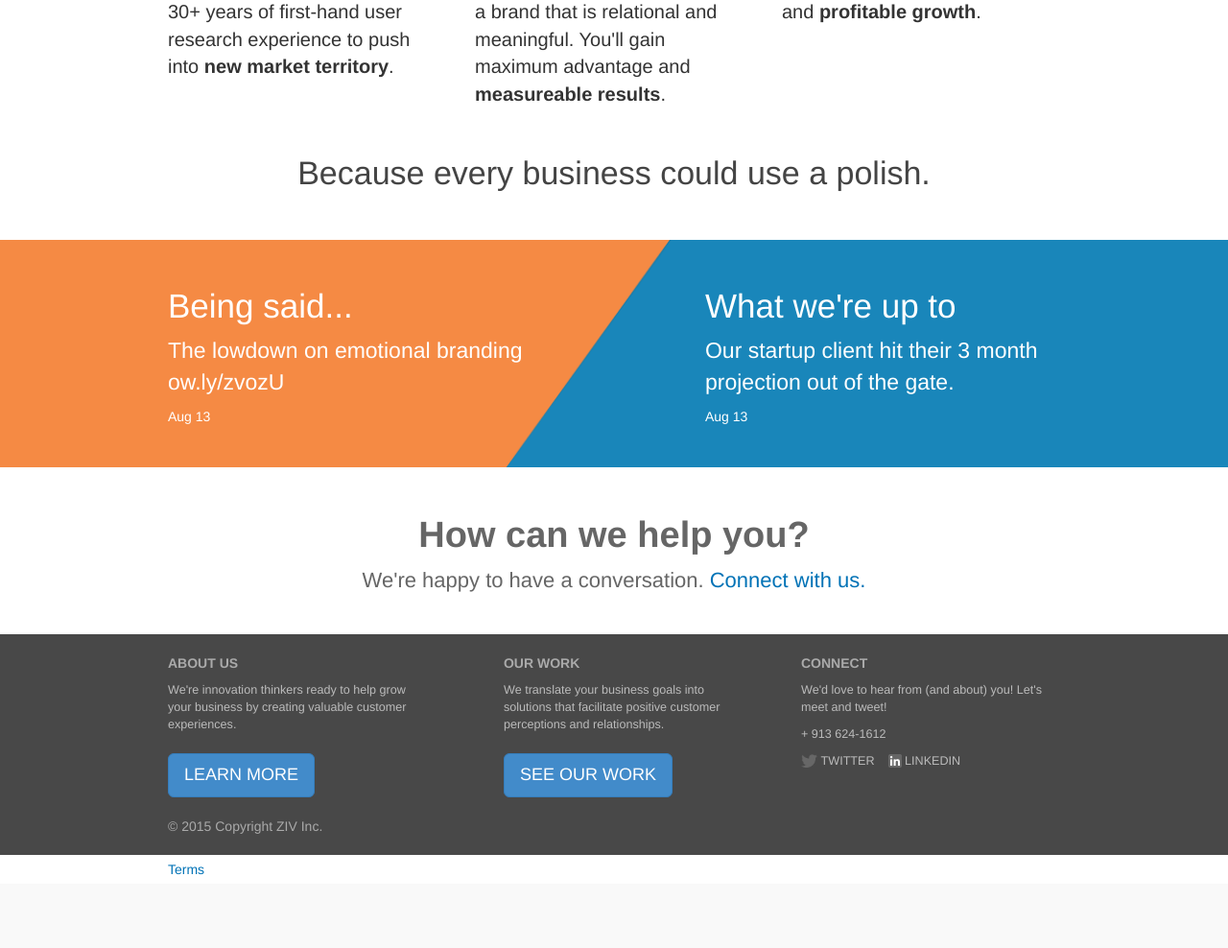
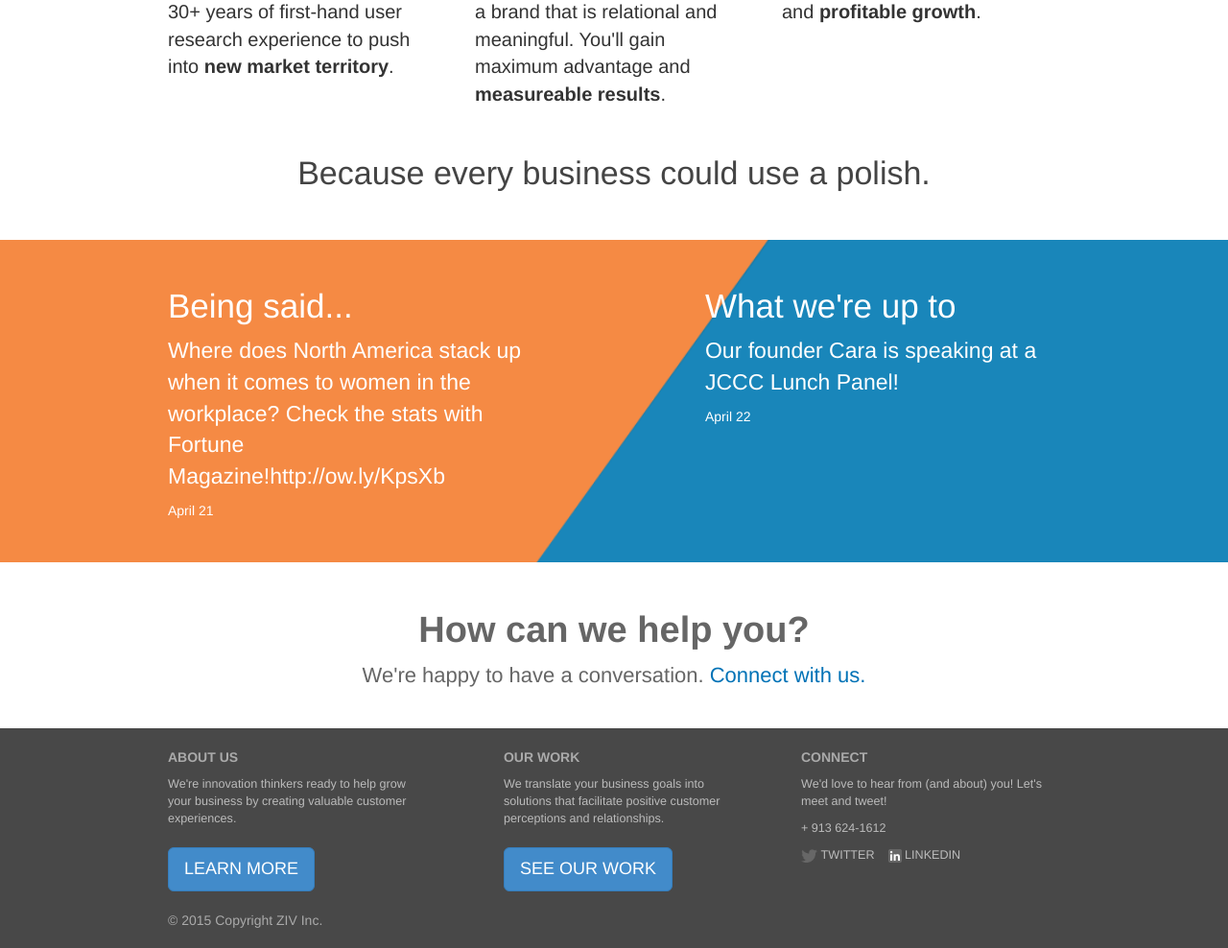
Before and after one commit to llovejoy/ziv, a PHP site: page / in a window 1280 px wide. Shown: the part 1211-2199 px from the top of the page at 96% size. Before the commit the page ends 2123 px from the top, so only its background shows below. Run offline with PHP 8.4, Linux system fonts and the light colour scheme.

Commit message:
Updating Twitter Callouts

```diff
--- a/index.php
+++ b/index.php
@@ -111,15 +111,15 @@
 			<div class="container">
 				<div class="row">
 					<div class="col-sm-5">
-						<h1 style="font-size: 35px;">Being said...</h1>
-						<p style="font-size: 23px;">The lowdown on emotional branding <a href="http://ow.ly/zvozU" style="color: white;">ow.ly/zvozU</a>
-							<br><small style="font-size: 14px;">Aug 13</small>
+                        <h1 style="font-size: 35px;"><a href="https://twitter.com/letsziv" style="color: white;">Being said...</a></h1>
+						<p style="font-size: 23px;">Where does North America stack up when it comes to women in the workplace? Check the stats with Fortune Magazine!<a href="http://ow.ly/KpsXb" style="color: white;">http://ow.ly/KpsXb</a>
+							<br><small style="font-size: 14px;">April 21</small>
 						</p>
 					</div>
 					<div class="col-sm-5 col-sm-offset-2">
 						<h1 style="font-size: 35px;">What we're up to</h1>
-						<p style="font-size: 23px;">Our startup client hit their 3 month projection out of the gate.
-							<br><small style="font-size: 14px;">Aug 13</small>
+                        <p style="font-size: 23px;">Our founder Cara is speaking at a <a href="http://classsearch.jccc.edu/student/ClassSearch/class/results/term_type/ContinuingEd/term_code/201500?query=91202" style="color: white;">JCCC Lunch Panel</a>!
+							<br><small style="font-size: 14px;">April 22</small>
 						</p>
 					</div>
 				</div>
```
